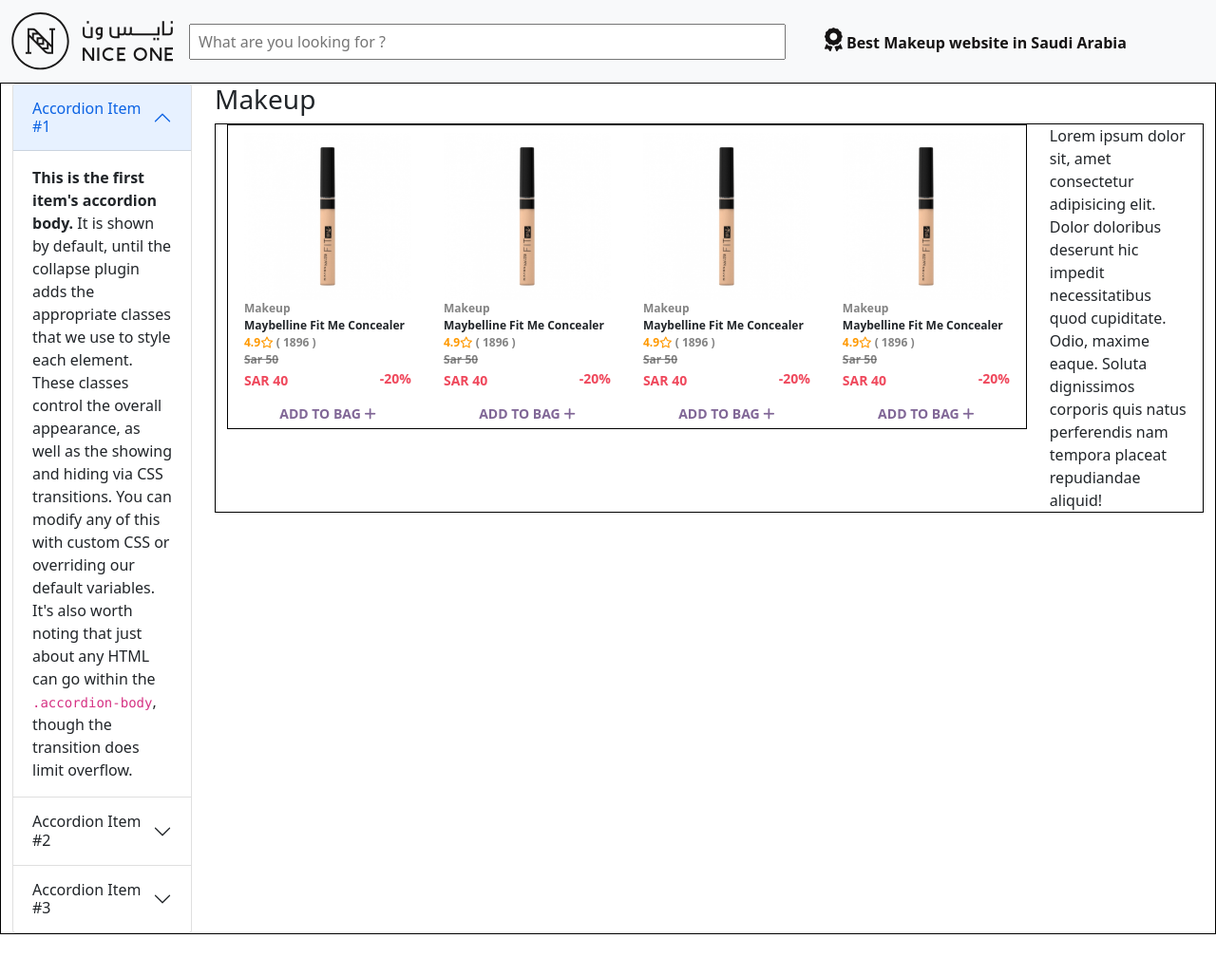
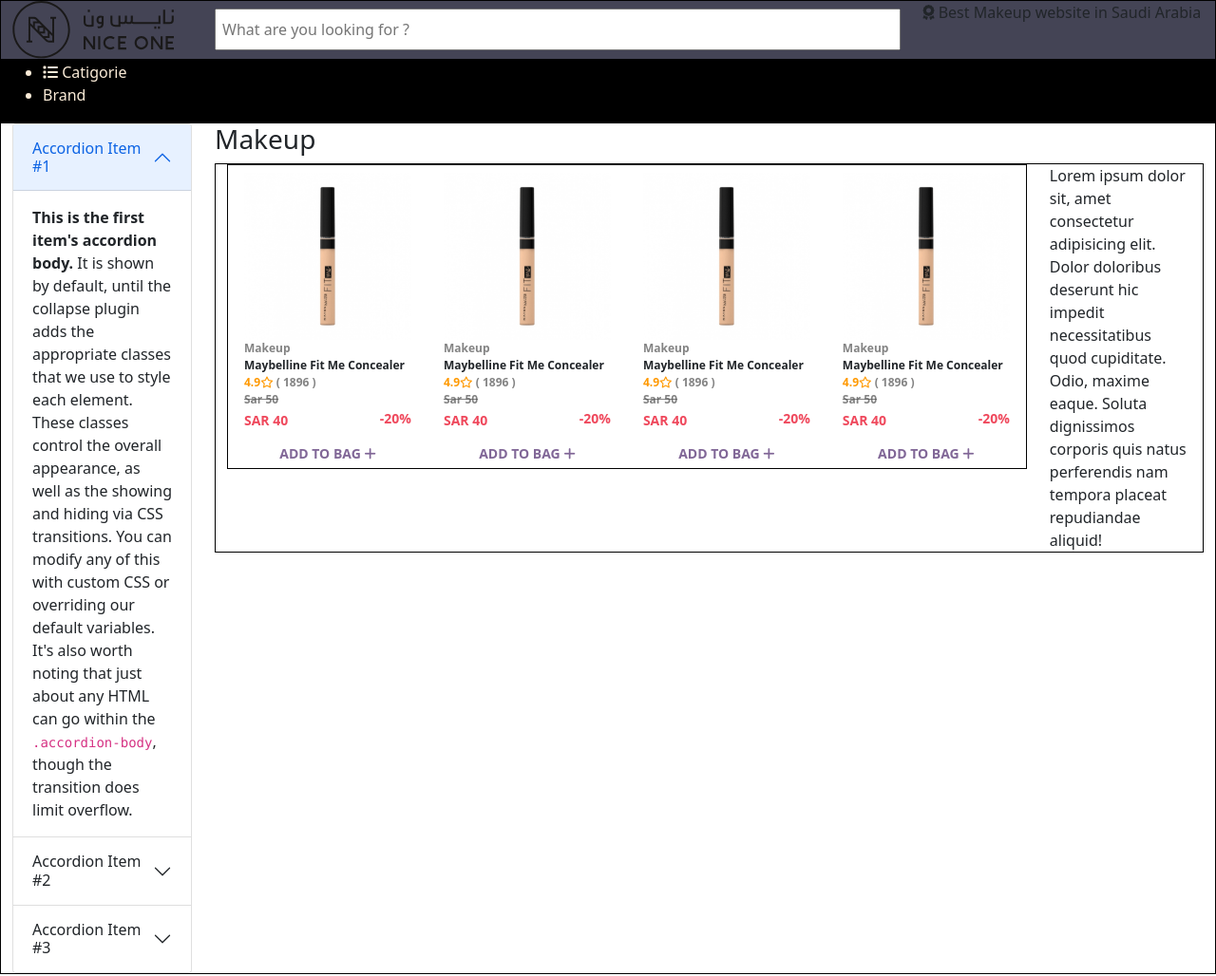
Before and after one commit to alihatem360/Clone-NiceOne, a plain HTML site: page index.html in a window 1280 px wide. Shown: the top 1028 px of the page at 95% size. Before the commit the page ends 984 px from the top, so only its background shows below. Drawn offline with nearby package versions, Linux system fonts and the light colour scheme.

Commit message:
update nav

```diff
--- a/index.html
+++ b/index.html
@@ -14,7 +14,7 @@
     <title>Document</title>
   </head>
   <body>
-    <nav class="navbar navbar-expand-lg navbar-light bg-light">
+    <!-- <nav class="navbar navbar-expand-lg navbar-light">
       <div class="container-fluid">
         <a class="navbar-brand" href="#">
           <img src="./images/67a9ece.svg" alt="logo" />
@@ -34,10 +34,49 @@
           </ul>
         </div>
       </div>
-    </nav>
+    </nav> -->
+
+    <div class="upper__nav">
+      <div class="row">
+        <div class="col-lg-2">
+          <div class="upper__nav__logo">
+            <img src="./images/67a9ece.svg" alt="logo" />
+          </div>
+        </div>
+        <div class="col-lg-7">
+          <div class="upper__nav__input">
+            <input type="text" placeholder="What are you looking for ?" />
+          </div>
+        </div>
+        <div class="col-lg-3">
+          <div class="upper__nav__best">
+            <i class="fa-solid fa-award"></i>
+            Best Makeup website in Saudi Arabia
+          </div>
+        </div>
+      </div>
+    </div>
+
+    <div class="down__nav">
+      <div class="row">
+        <div class="col-lg-2">
+          <div class="down__nav__catigory@Brand">
+            <ul>
+              <li>
+                <i class="fa-solid fa-list"></i>
+                Catigorie
+              </li>
+              <li>Brand</li>
+            </ul>
+          </div>
+        </div>
+        <div class="col-lg-7"></div>
+        <div class="col-lg-3"></div>
+      </div>
+    </div>
 
     <!--===========================  start of Main Sectio ==================================== -->
-    <section class="mainSection">
+    <div class="mainSection">
       <div class="row">
         <div class="col-lg-2">
           <div class="accordion" id="accordionExample">
@@ -287,7 +326,7 @@
           </div>
         </div>
       </div>
-    </section>
+    </div>
     <!--===========================  End of Main Sectio ==================================== -->
 
     <script
--- a/style.scss
+++ b/style.scss
@@ -4,36 +4,34 @@
   border: 1px solid #000000;
 }
 
-.navbar__input {
-  width: 50%;
+body {
+  height: 2000px;
+}
+
+//  upper nav
+
+.upper__nav {
+  position: fixed;
+  width: 100%;
+  background-color: #445;
+}
+.upper__nav__input {
   input {
     width: 100%;
-    padding: 5px 8px;
+    margin-top: 8px;
+    padding: 8px 6px;
   }
 }
 
-.navbar-light {
-  .navbar-nav {
-    .nav-link {
-      font-weight: 700;
-      font-size: 16px;
-      color: #151313;
-      padding: 0 0 0 41px;
-
-      i {
-        font-size: 25px;
-      }
-      &:hover,
-      &:focus,
-      &:active {
-        color: #151313;
-      }
-    }
-  }
+.down__nav {
+  background-color: #000000;
+  padding-top: 63px;
+  color: antiquewhite;
 }
 
 // mainSection__content__item style
-
+.mainSection {
+}
 .mainSection__content__item {
   // box-shadow: 2px 3px 11px 0px;
   padding: 8px 5px;
```
Also changed, not shown: style.css, 1 other file.
